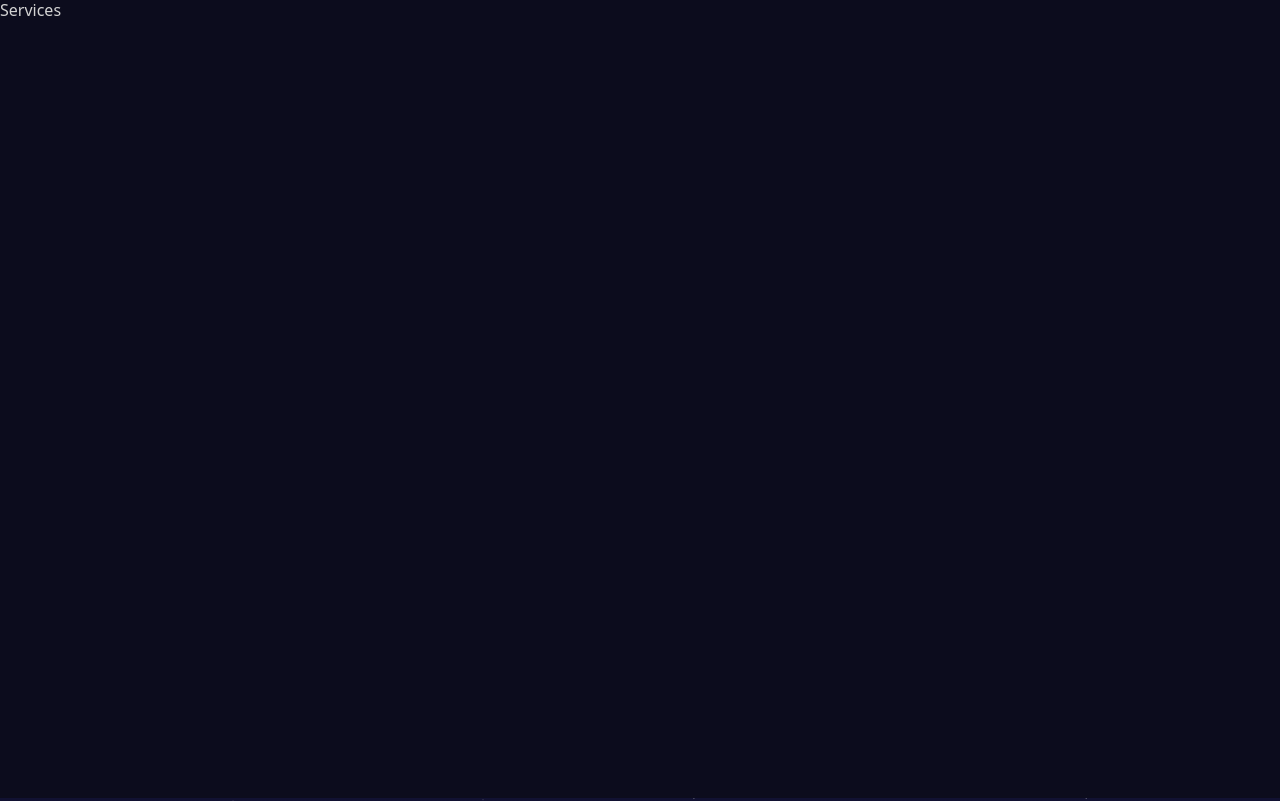
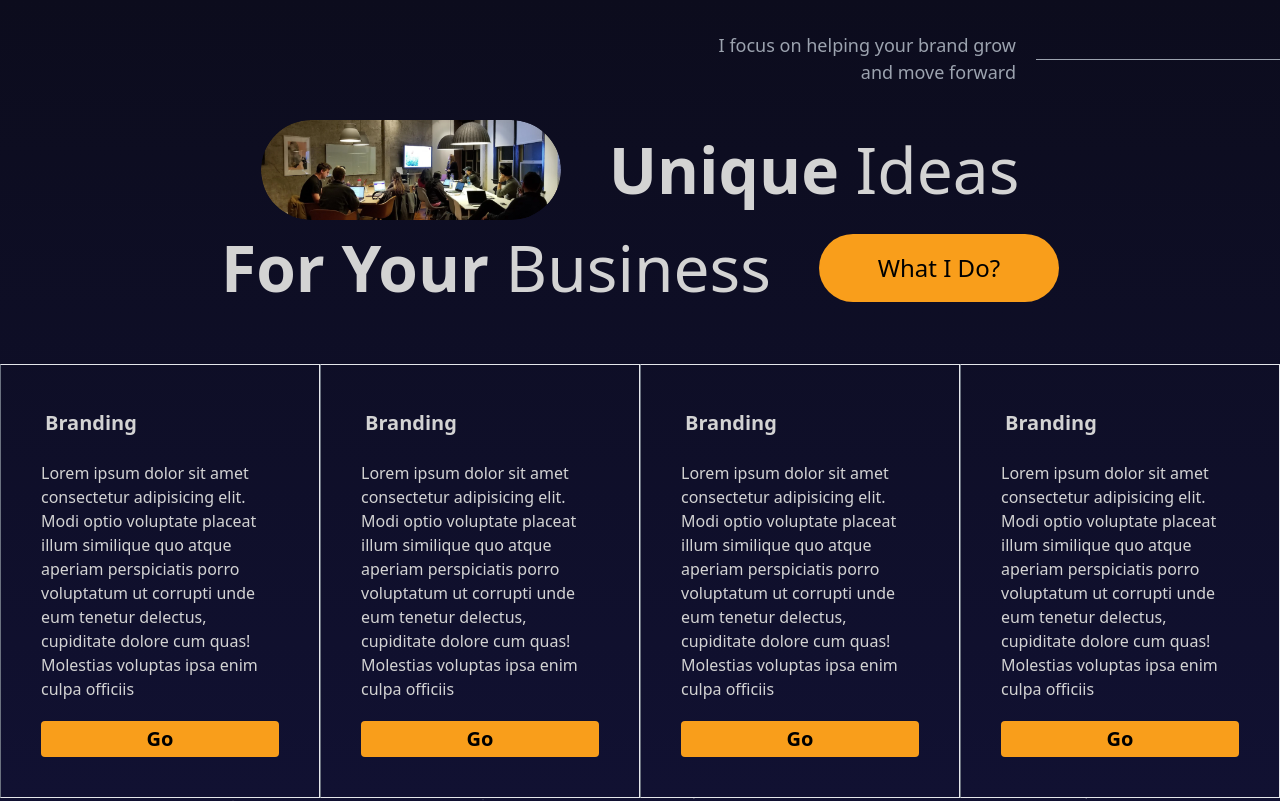
Before and after one commit to GarrixA/My-Portfolio_website, a React (Vite) app: page / in a window 1280 px wide. Shown: the part 1602-2403 px from the top of the page. Built offline with nearby package versions, Linux system fonts and the light colour scheme.

Commit message:
services

```diff
--- a/src/App.jsx
+++ b/src/App.jsx
@@ -1,6 +1,7 @@
 import Home from './Components/Home/Home';
 import Navbar from './Components/Navbar/Navbar';
 import Parallax from './Components/Parallax/Parallax';
+import Services from './Components/Services/Services';
 import './index.css';
 const App = ()=> {
 
@@ -11,7 +12,7 @@ const App = ()=> {
         <Home/>
       </section>
       <section id="Services"><Parallax type="Services"/></section>
-      <section>Services</section>
+      <section><Services/></section>
       <section id="Portfolio"><Parallax type="Portfolio"/></section>
       <section>Portifolio 1</section>
       <section>Portifolio 2</section>
--- /dev/null
+++ b/src/Components/Services/Services.jsx
@@ -0,0 +1,144 @@
+import { motion } from "framer-motion";
+const variants = {
+    initial: {
+        x: -500,
+        y: 100,
+        opacity: 0,
+    },
+    animate: {
+        x: 0,
+        y: 0,
+        opacity: 1,
+        transition: {
+            duration: 1,
+            staggerChildren: 0.1,
+            type: "spring",
+            stiffness: 100,
+            damping: 40,
+        }
+    }
+}
+
+
+
+const Services = () => {
+  return (
+    <motion.div className="services flex flex-col justify-between h-full" variants={variants} initial="initial" whileInView="animate">
+      <motion.div className="textContainer flex self-end flex-[1] items-center gap-5" variants={variants} initial="initial" whileInView="animate">
+        <p className="font-200 text-gray-400 text-lg leading-normal text-right">
+          I focus on helping your brand grow
+          <br />
+          and move forward
+        </p>
+        <hr className="w-[15.25rem] border-t border-solid border-gray-400" />
+      </motion.div>
+      <motion.div className="titleContainer flex-[2] flex flex-col items-center" variants={variants} initial="initial" whileInView="animate">
+        <div className="title flex gap-12 items-center">
+            <div className="rounded-[3.125rem] h-[6.25rem] w-[18.75em] overflow-hidden">
+          <motion.img
+            whileHover={{
+                scale: 1.5,
+                background: "gray",
+                transition:{
+                    ease: "easeOut",
+                    duration: 2
+                }
+            }}
+            src="/people.webp"
+            alt=""
+            className="rounded-[3.125rem] h-[6.25rem] w-[18.75em] object-cover"
+          />
+          </div>
+          <h1 className=" text-[4rem] font-thin">
+            <motion.b whileHover={{color: "#f99e1b"}} className="font-bold">Unique</motion.b> Ideas
+          </h1>
+        </div>
+        <div className="title flex gap-12 items-center">
+          <h1 className=" text-[4rem] font-thin">
+            <motion.b whileHover={{color: "#f99e1b"}} className="font-bold">For Your</motion.b> Business
+          </h1>
+          <button className="text-black w-[15rem] h-[4.25rem] rounded-[3.125rem] bg-[#f99e1b] cursor-pointer border-none text-2xl">
+            What I Do?
+          </button>
+        </div>
+      </motion.div>
+      <motion.div className="listContainer flex-[2] flex max-w-[85.375rem] m-auto" variants={variants} initial="initial" whileInView="animate">
+        <motion.div
+          className="box p-10 border border-s-gray-500 flex flex-col justify-between"
+          whileHover={{
+            background: "lightgray",
+            color: "black",
+          }}
+        >
+          <h2 className="p-1 mb-5 text-xl font-bold">Branding</h2>
+          <p>
+            Lorem ipsum dolor sit amet consectetur adipisicing elit. Modi optio
+            voluptate placeat illum similique quo atque aperiam perspiciatis
+            porro voluptatum ut corrupti unde eum tenetur delectus, cupiditate
+            dolore cum quas! Molestias voluptas ipsa enim culpa officiis
+          </p>
+          <button className=" p-1 mt-5 bg-[#f99e1b] border-none rounded text-xl font-bold text-black cursor-pointer">
+            Go
+          </button>
+        </motion.div>
+        <motion.div
+          className="box p-10 border border-s-gray-500 flex flex-col justify-between"
+          whileHover={{
+            background: "lightgray",
+            color: "black",
+          }}
+        >
+          <h2 className="p-1 mb-5 text-xl font-bold">Branding</h2>
+          <p>
+            Lorem ipsum dolor sit amet consectetur adipisicing elit. Modi optio
+            voluptate placeat illum similique quo atque aperiam perspiciatis
+            porro voluptatum ut corrupti unde eum tenetur delectus, cupiditate
+            dolore cum quas! Molestias voluptas ipsa enim culpa officiis
+          </p>
+          <button className=" p-1 mt-5 bg-[#f99e1b] border-none rounded text-xl font-bold text-black cursor-pointer">
+            Go
+          </button>
+        </motion.div>
+        <motion.div
+          className="box p-10 border border-s-gray-500 flex flex-col justify-between"
+          whileHover={{
+            background: "lightgray",
+            color: "black",
+          }}
+        >
+          <h2 className="p-1 mb-5 text-xl font-bold">Branding</h2>
+          <p>
+            Lorem ipsum dolor sit amet consectetur adipisicing elit. Modi optio
+            voluptate placeat illum similique quo atque aperiam perspiciatis
+            porro voluptatum ut corrupti unde eum tenetur delectus, cupiditate
+            dolore cum quas! Molestias voluptas ipsa enim culpa officiis
+          </p>
+          <button className=" p-1 mt-5 bg-[#f99e1b] border-none rounded text-xl font-bold text-black cursor-pointer">
+            Go
+          </button>
+        </motion.div>
+        <motion.div
+          className="box p-10 border border-s-gray-500 flex flex-col justify-between"
+          whileHover={{
+            background: "lightgray",
+            color: "black",
+          }}
+        >
+          <h2 className="p-1 mb-5 text-xl font-bold">Branding</h2>
+          <p>
+            Lorem ipsum dolor sit amet consectetur adipisicing elit. Modi optio
+            voluptate placeat illum similique quo atque aperiam perspiciatis
+            porro voluptatum ut corrupti unde eum tenetur delectus, cupiditate
+            dolore cum quas! Molestias voluptas ipsa enim culpa officiis
+          </p>
+          <button className=" p-1 mt-5 bg-[#f99e1b] border-none rounded text-xl font-bold text-black cursor-pointer">
+            Go
+          </button>
+        </motion.div>
+
+      </motion.div>
+    </motion.div>
+  );
+};
+
+export default Services;
--- a/src/index.css
+++ b/src/index.css
@@ -31,3 +31,7 @@ section{
   height: calc(100vh - 100px);
   background: linear-gradient(180deg, #0c0c1d, #111132)
 }
+
+.services{
+  background: linear-gradient(180deg, #0c0c1d, #111132)
+}
```
